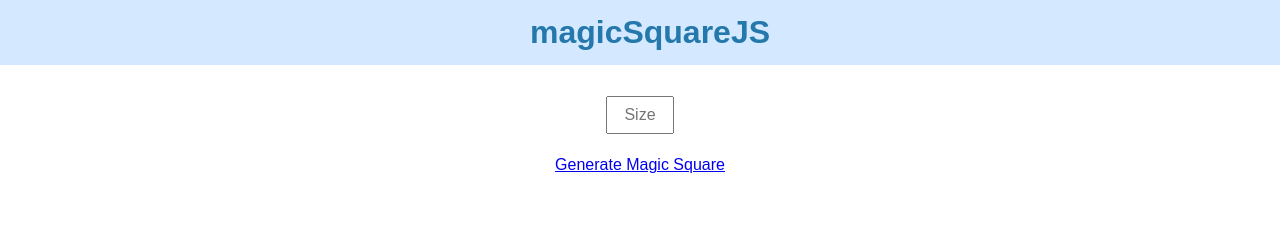
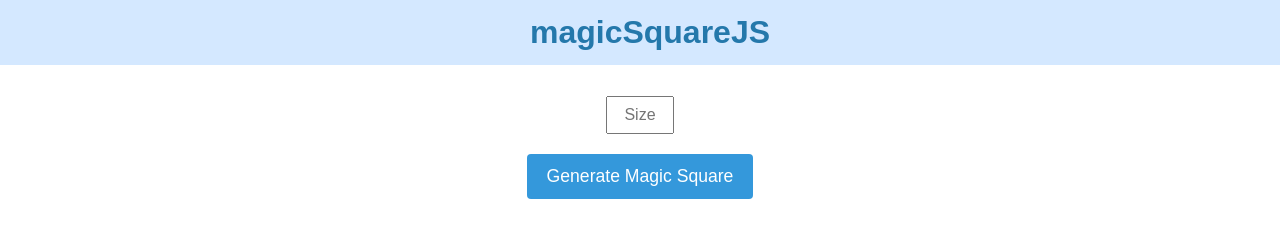
Before and after one commit to kodecocodes/magicSquareJS, a plain HTML site: page index.html in a window 1280 px wide. Drawn offline with Linux system fonts and the light colour scheme.

Commit message:
Adding formatting for the button

```diff
--- a/css/main.css
+++ b/css/main.css
@@ -86,6 +86,34 @@
     padding: 0.5em;
     text-align: center;
     width: 3em;
+}
+
+.btn {
+  background: #3498db;
+  background-image: -webkit-linear-gradient(top, #3498db, #2980b9);
+  background-image: -moz-linear-gradient(top, #3498db, #2980b9);
+  background-image: -ms-linear-gradient(top, #3498db, #2980b9);
+  background-image: -o-linear-gradient(top, #3498db, #2980b9);
+  background-image: linear-gradient(to bottom, #3498db, #2980b9);
+  -webkit-border-radius: 4;
+  -moz-border-radius: 4;
+  border-radius: 4px;
+  font-family: Arial;
+  color: #ffffff;
+  font-size: 1.1em;
+  background: #3498db;
+  padding: 10px 20px 10px 20px;
+  text-decoration: none;
+}
+
+.btn:hover {
+  background: #3cb0fd;
+  background-image: -webkit-linear-gradient(top, #3cb0fd, #3498db);
+  background-image: -moz-linear-gradient(top, #3cb0fd, #3498db);
+  background-image: -ms-linear-gradient(top, #3cb0fd, #3498db);
+  background-image: -o-linear-gradient(top, #3cb0fd, #3498db);
+  background-image: linear-gradient(to bottom, #3cb0fd, #3498db);
+  text-decoration: none;
 }
 
 
--- a/index.html
+++ b/index.html
@@ -19,7 +19,7 @@
     <h1>magicSquareJS</h1>
     <section class="box">
       <input type="text" class="flex-item" placeholder="Size"/>
-      <a href="#" class="flex-item" >Generate Magic Square</a>
+      <a href="#" class="flex-item btn" >Generate Magic Square</a>
       <pre class="flex-item" >
       </pre>
       <div id="validation" class="flex-item" ></div>
```
